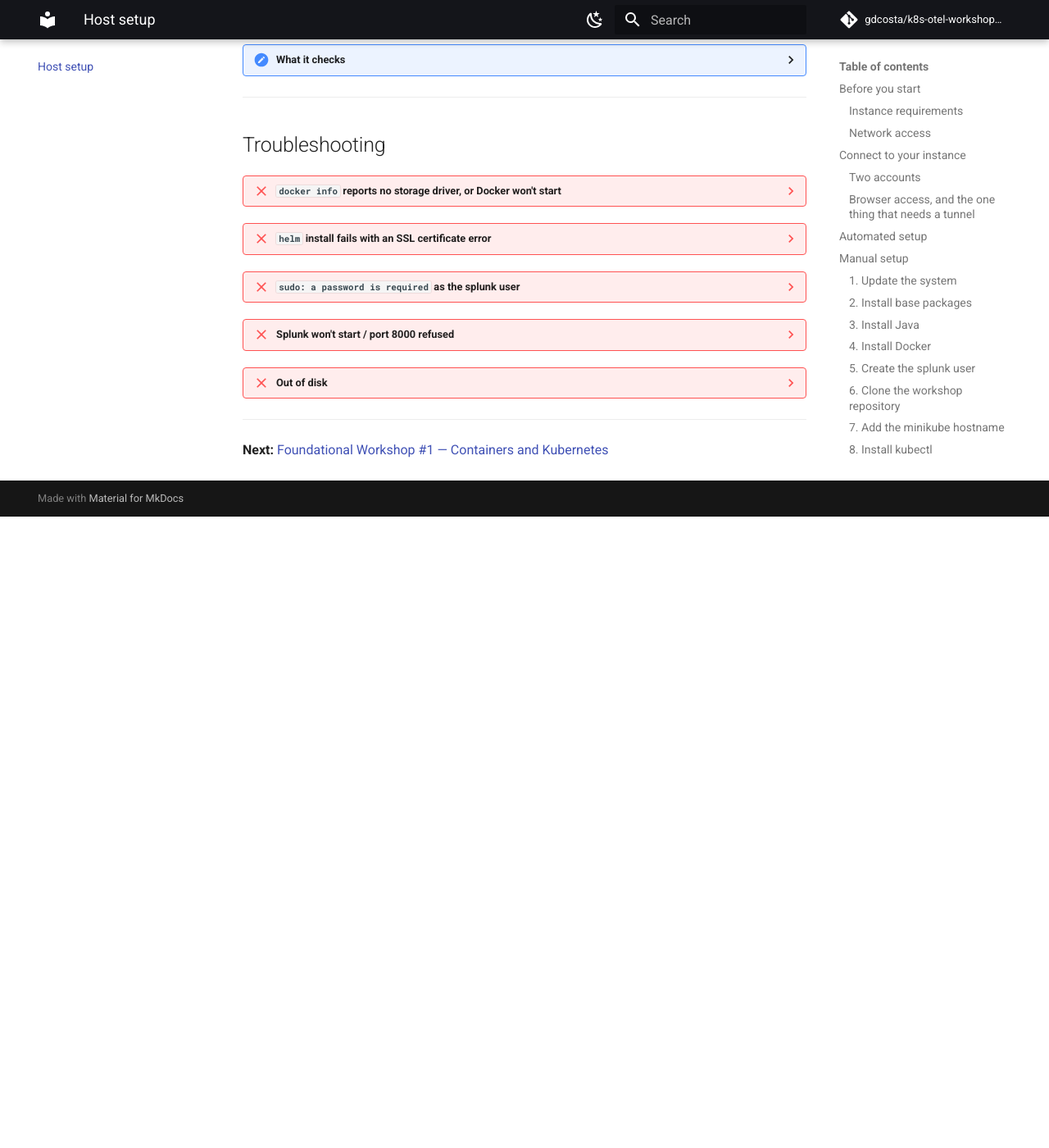
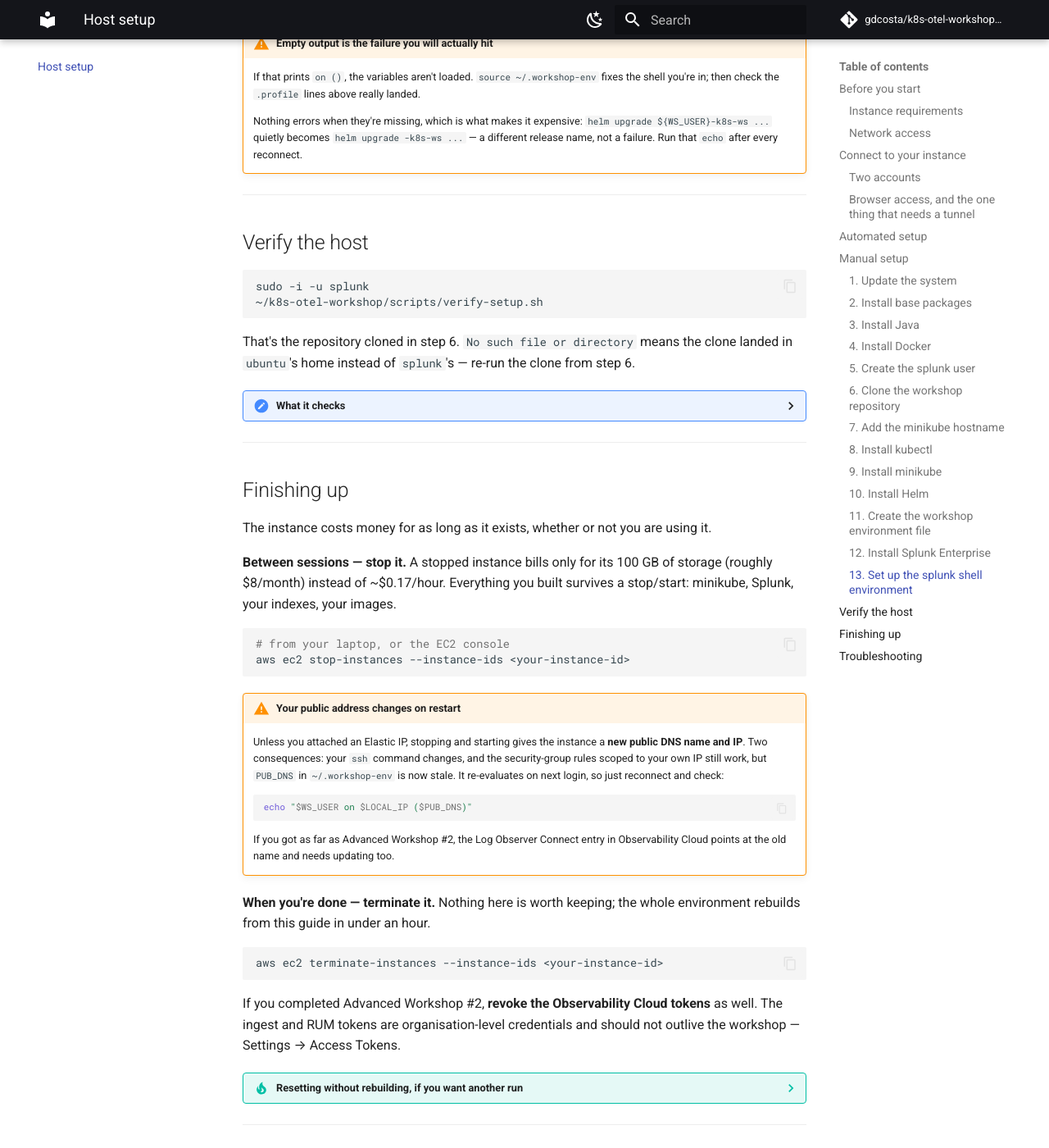
Before and after one commit to gdcosta/k8s-otel-workshop-2026, an MkDocs documentation site: the page built from docs/00-setup/index.md, in a window 1280 px wide and 1400 px high, scrolled down 12343 px. Shown: the whole window at 82% size. Built offline with MkDocs 1.6.1 and Material for MkDocs 9.7.7, drawn with Linux system fonts in a browser that asks for light colours; comment, search, counter and statistics services are not loaded; before the commit the page ends 12973 px from its top, so only the background shows below that; some of the changed text lies outside the part shown.

Commit message:
00-setup: make the solo path work without the facilitator guide
The workshop is written for a taught event, but the obvious second audience is
one person with an AWS account working alone. That path had three gaps.

Neither guide said how to launch an instance. 00-setup listed requirements but
never as launch settings, and the facilitator guide's "Building instances" is
git clone plus bootstrap.sh -- it assumes the instance exists. The 100 GB root
volume matters especially, since the EC2 default is 8 GB and the workshop uses
25-30 GB.

No cost guidance reached a solo learner. A t3.xlarge is ~$0.17/hour, about
$120/month if left running; the hourly rate was mentioned only in the
facilitator guide, for budgeting an event. Stopping between sessions drops it
to storage only, and everything survives a stop/start.

Teardown existed only in the facilitator guide, so someone finishing AW2 alone
was never told that the Observability Cloud ingest and RUM tokens are
organisation-level credentials that should not outlive the workshop.

Adds a "Running this on your own" box confirming this page is sufficient -- the
two links into the facilitator guide are optional bonus material -- with the
verified launch settings and the cost. Adds a "Finishing up" section covering
stop vs terminate, token revocation, and resetting without rebuilding, plus a
warning that the public DNS name changes on stop/start unless an Elastic IP is
attached, which also breaks the Log Observer Connect entry.

Co-Authored-By: Claude Opus 5 (1M context) <noreply@anthropic.com>

````diff
--- a/docs/00-setup/index.md
+++ b/docs/00-setup/index.md
@@ -15,6 +15,46 @@ toolchain, and a local Splunk Enterprise instance.
 ---
 
 ## Before you start
+
+!!! tip "Running this on your own, with your own AWS account?"
+    **This page is all you need.** The [facilitator guide](../facilitator/index.md) is about
+    running the workshop *for a group* — provisioning many instances, distributing keys,
+    session timing — and you can ignore it. The two links to it from later modules are
+    optional bonus material, not steps.
+
+    Three things are worth knowing up front, because with no facilitator you are playing
+    both roles:
+
+    - **You create your own key pair** at launch, and it is yours alone. The "one key per
+      event" advice in the facilitator guide is about distributing keys to a room; it does
+      not apply to you.
+    - **Scope the security group to your own IP** — ports 22 and 8000 both. The Splunk
+      credentials in this guide are published, so that rule is what keeps your instance
+      yours.
+    - **This costs real money while it runs.** A `t3.xlarge` is roughly **$0.17/hour**
+      on-demand — about **$120/month** if you leave it up. **Stop** the instance when you
+      finish for the day and **terminate** it when you finish the workshop. See
+      [Finishing up](#finishing-up) at the end of this page.
+
+??? example "Launch settings, if you want them in one block"
+    These are the exact settings this workshop is tested on. Any launch route works —
+    console, CLI, Terraform — as long as the result matches:
+
+    | Setting | Value |
+    |---|---|
+    | AMI | Ubuntu Server **24.04 LTS**, **64-bit (x86)** — not ARM |
+    | Instance type | `t3.xlarge` (4 vCPU / 16 GB) |
+    | Storage | **100 GB** gp3 root volume — the 8 GB default is nowhere near enough |
+    | Key pair | create one, download the `.pem`, keep it |
+    | Security group | inbound 22 and 8000 **from your IP only**; outbound all |
+    | Region | anywhere — nothing here is region-specific |
+
+    Port 8089 is only needed for Advanced Workshop #2 and can be added later. Port 8080 is
+    not needed at all — see the tunnel note below.
+
+    On the CLI the AMI id differs per region, so look it up rather than hardcoding it —
+    Canonical publishes it as an SSM public parameter:
+    `/aws/service/canonical/ubuntu/server/24.04/stable/current/amd64/hvm/ebs-gp3/ami-id`.
 
 ### Instance requirements
 
@@ -643,6 +683,63 @@ in `ubuntu`'s home instead of `splunk`'s — re-run the clone from step 6.
 
 ---
 
+## Finishing up
+
+The instance costs money for as long as it exists, whether or not you are using it.
+
+**Between sessions — stop it.** A stopped instance bills only for its 100 GB of storage
+(roughly $8/month) instead of ~$0.17/hour. Everything you built survives a stop/start:
+minikube, Splunk, your indexes, your images.
+
+```bash
+# from your laptop, or the EC2 console
+aws ec2 stop-instances --instance-ids <your-instance-id>
+```
+
+!!! warning "Your public address changes on restart"
+    Unless you attached an Elastic IP, stopping and starting gives the instance a **new
+    public DNS name and IP**. Two consequences: your `ssh` command changes, and the
+    security-group rules scoped to your own IP still work, but `PUB_DNS` in
+    `~/.workshop-env` is now stale. It re-evaluates on next login, so just reconnect and
+    check:
+
+    ```bash
+    echo "$WS_USER on $LOCAL_IP ($PUB_DNS)"
+    ```
+
+    If you got as far as Advanced Workshop #2, the Log Observer Connect entry in
+    Observability Cloud points at the old name and needs updating too.
+
+**When you're done — terminate it.** Nothing here is worth keeping; the whole environment
+rebuilds from this guide in under an hour.
+
+```bash
+aws ec2 terminate-instances --instance-ids <your-instance-id>
+```
+
+If you completed Advanced Workshop #2, **revoke the Observability Cloud tokens** as well.
+The ingest and RUM tokens are organisation-level credentials and should not outlive the
+workshop — Settings → Access Tokens.
+
+??? tip "Resetting without rebuilding, if you want another run"
+    Cheaper than a fresh instance and quicker than a rebuild:
+
+    ```bash
+    helm uninstall ${WS_USER}-k8s-ws
+    kubectl delete -f ~/k8s_workshop/petclinic/k8s_deploy/${WS_USER}-petclinic-k8s-manifest.yml
+    minikube delete
+    docker system prune -af
+    ```
+
+    Splunk's indexes keep growing — the Kubernetes audit log is deliberately verbose — so
+    reclaim that too:
+
+    ```bash
+    /opt/splunk/bin/splunk clean eventdata -index k8s_ws_logs -f
+    ```
+
+---
+
 ## Troubleshooting
 
 ??? failure "`docker info` reports no storage driver, or Docker won't start"
````
